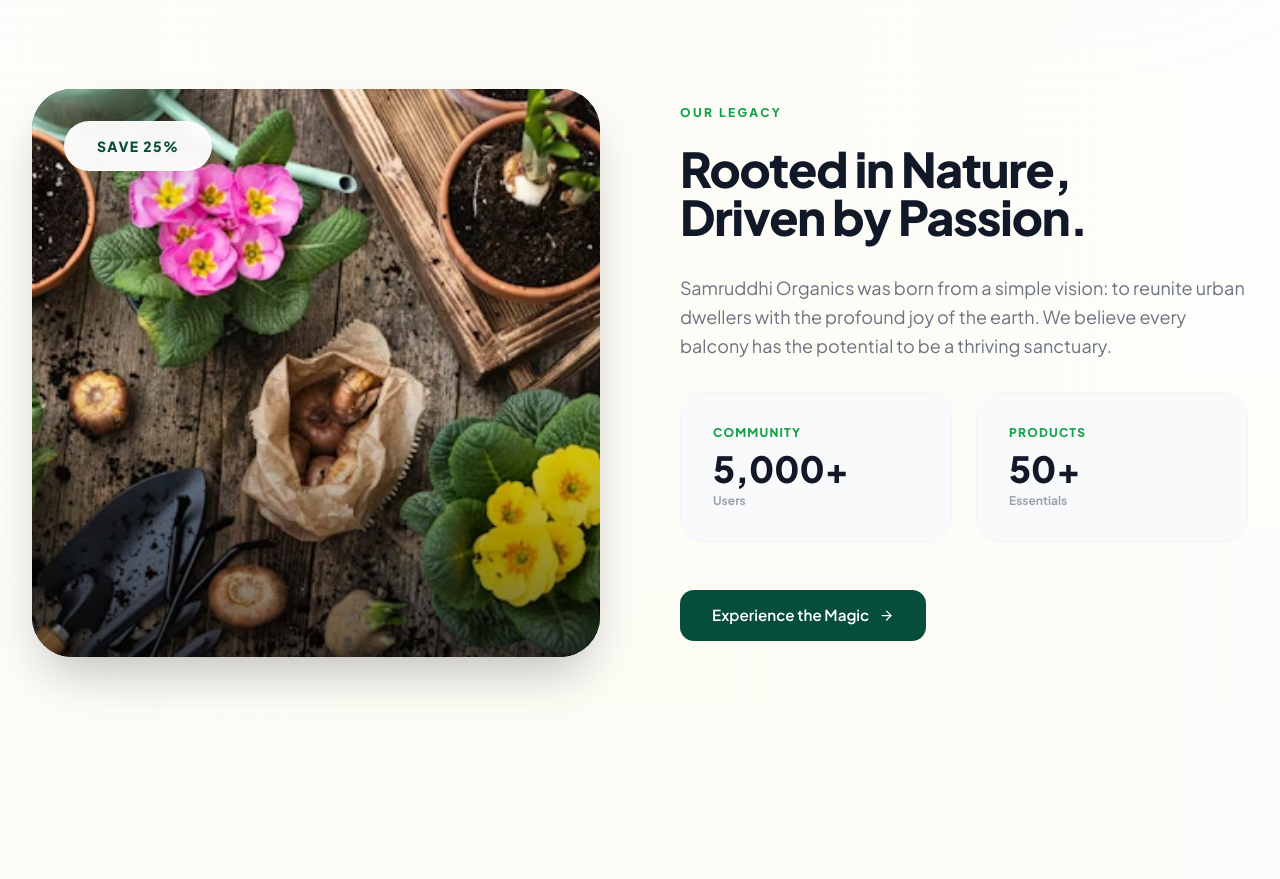
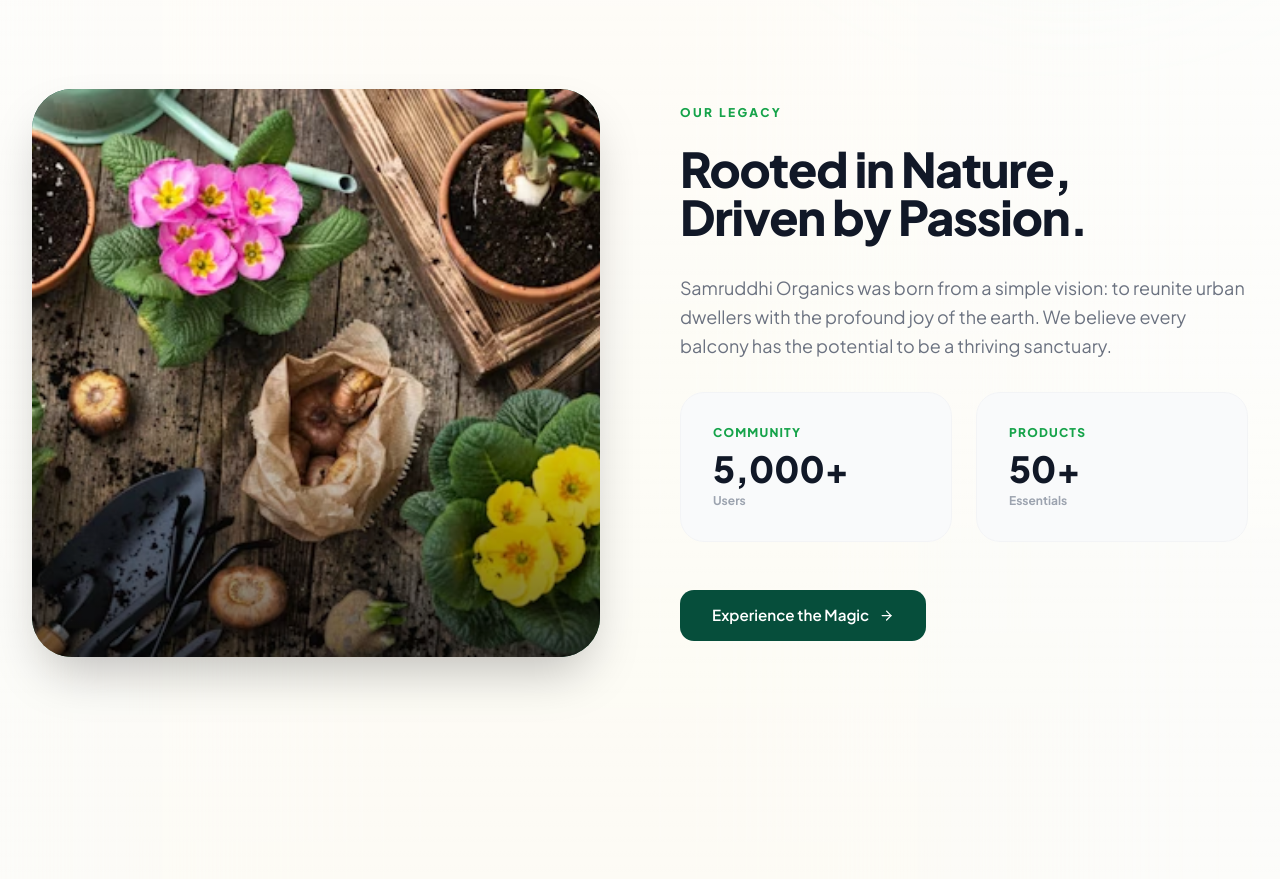
Before and after one commit to TechNas12/samruddhi, a Next.js app in the folder frontend/: page / in a window 1280 px wide. Shown: the part 2440-3319 px from the top of the page. Built offline with nearby package versions, Linux system fonts and the light colour scheme; no server answers.

Commit message:
Fixing the UI

```diff
--- a/frontend/app/page.js
+++ b/frontend/app/page.js
@@ -250,11 +250,6 @@
                   className="w-full h-full object-cover transition-transform duration-1000 group-hover:scale-105"
                 />
 
-                {/* Floating Promotional Badge */}
-                <div className="absolute top-8 left-8 bg-white/95 backdrop-blur-md text-[#064e3b] px-8 py-3.5 rounded-full font-black text-sm tracking-widest shadow-2xl z-20 border border-white/50 animate-bounce-subtle">
-                  SAVE 25%
-                </div>
-
                 {/* Bottom Gradient Overlay */}
                 <div className="absolute inset-0 bg-gradient-to-t from-black/60 via-transparent to-transparent opacity-100 pointer-events-none"></div>
 
```
